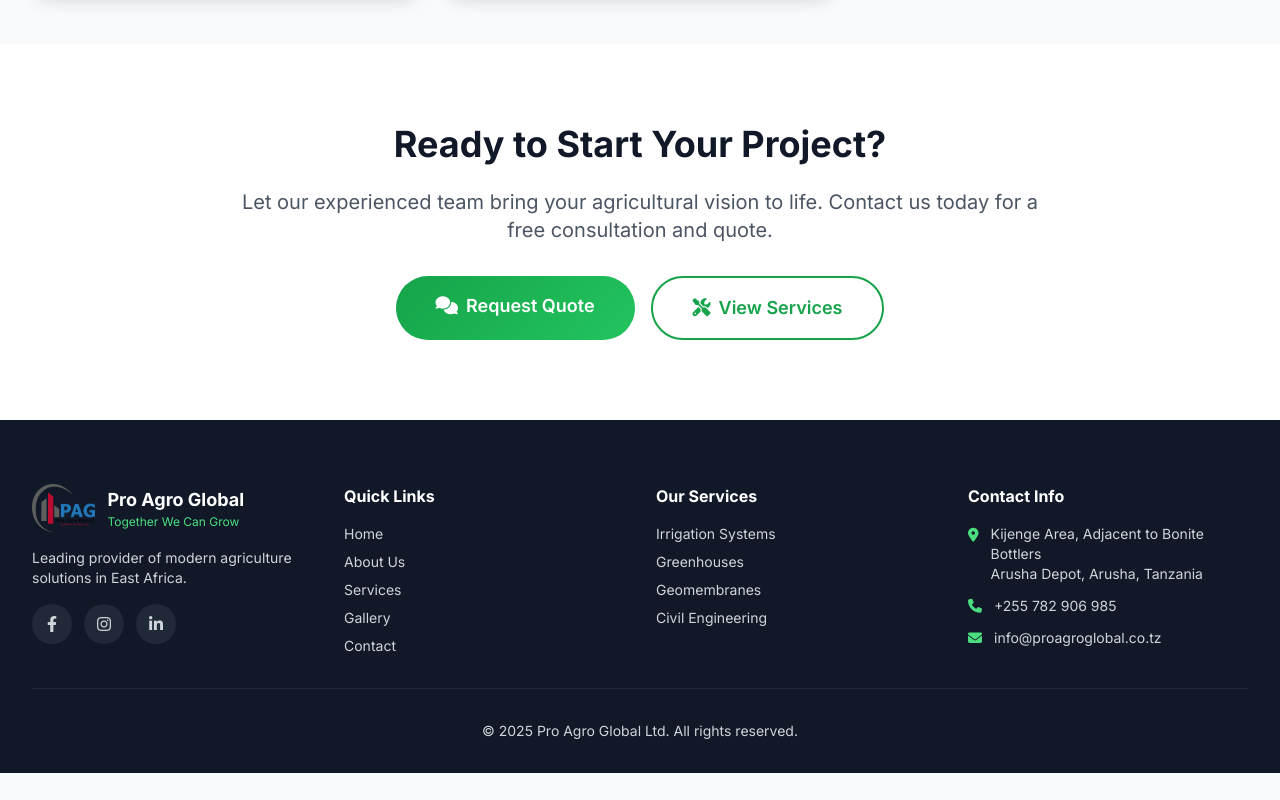
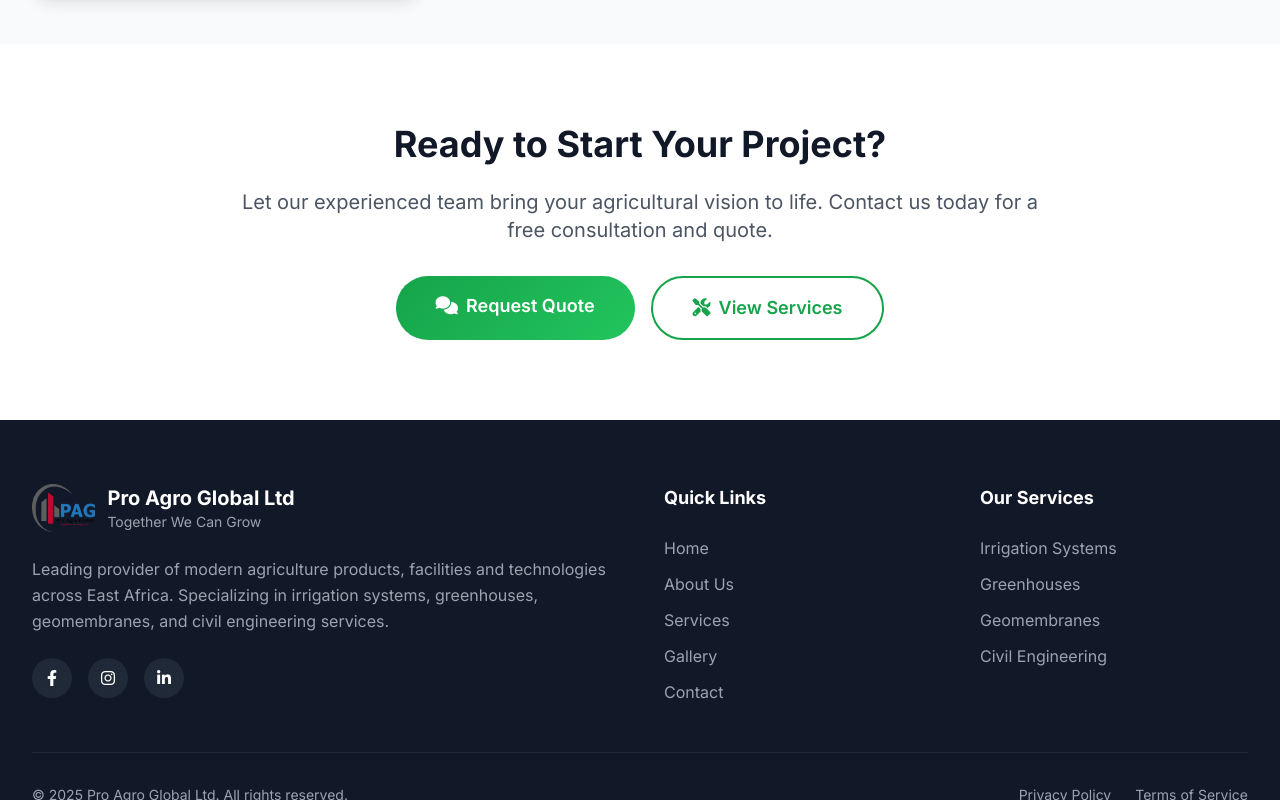
Before and after one commit to victorjudysen/proagroglobal, a plain HTML site: page pages/gallery.html in a window 1280 px wide. Shown: the part 5023-5823 px from the top of the page. Before the commit the page ends 5796 px from the top, so only its background shows below. Drawn offline with nearby package versions, Linux system fonts and the light colour scheme.

Commit message:
Oct.14: Adjustments to all pages-2.

```diff
--- a/pages/gallery.html
+++ b/pages/gallery.html
@@ -350,15 +350,6 @@
                         </div>
                     </div>
 
-                    <div class="gallery-item rounded-2xl overflow-hidden shadow-lg h-80 fade-in" data-category="geomembrane" data-image="../assets/images/IMG-20251008-WA0096.jpg" data-title="Pond Liner Project" data-description="Professional pond liner installation">
-                        <img src="../assets/images/IMG-20251008-WA0096.jpg" alt="Pond Liner Project" class="w-full h-full object-cover">
-                        <div class="gallery-overlay">
-                            <i class="fas fa-search-plus text-4xl mb-4"></i>
-                            <h3 class="text-xl font-bold">Pond Liner Project</h3>
-                            <p class="text-sm mt-2">Professional pond liner installation</p>
-                        </div>
-                    </div>
-
                     <div class="gallery-item rounded-2xl overflow-hidden shadow-lg h-80 fade-in" data-category="geomembrane" data-image="../assets/images/IMG-20251008-WA0097.jpg" data-title="Reservoir Lining" data-description="Agricultural reservoir with UV-resistant liner">
                         <img src="../assets/images/IMG-20251008-WA0097.jpg" alt="Reservoir Lining" class="w-full h-full object-cover">
                         <div class="gallery-overlay">
@@ -405,11 +396,11 @@
                         </div>
                     </div>
 
-                    <div class="gallery-item rounded-2xl overflow-hidden shadow-lg h-80 fade-in" data-category="civil" data-image="../assets/images/trenching.jpg" data-title="Trenching Services" data-description="Pipeline trenching and excavation work">
+                    <div class="gallery-item rounded-2xl overflow-hidden shadow-lg h-80 fade-in" data-category="civil" data-image="../assets/images/trenching.jpg" data-title="Trenching" data-description="Pipeline trenching and excavation work">
                         <img src="../assets/images/trenching.jpg" alt="Trenching" class="w-full h-full object-cover">
                         <div class="gallery-overlay">
                             <i class="fas fa-search-plus text-4xl mb-4"></i>
-                            <h3 class="text-xl font-bold">Trenching Services</h3>
+                            <h3 class="text-xl font-bold">Trenching</h3>
                             <p class="text-sm mt-2">Pipeline trenching and excavation work</p>
                         </div>
                     </div>
@@ -502,20 +493,25 @@
     </div>
 
     <!-- Footer -->
-    <footer class="bg-gray-900 text-gray-300 pt-16 pb-8">
+    <footer class="bg-gray-900 text-white py-16">
         <div class="max-w-7xl mx-auto px-4 sm:px-6 lg:px-8">
-            <div class="grid md:grid-cols-4 gap-8 mb-8">
-                <div>
-                    <div class="flex items-center space-x-3 mb-4">
+            <div class="grid md:grid-cols-2 lg:grid-cols-4 gap-12 mb-12">
+                <!-- Company Info -->
+                <div class="lg:col-span-2">
+                    <div class="flex items-center space-x-3 mb-6">
                         <img src="../assets/images/logo.png" alt="Pro Agro Global Logo" class="h-12 w-auto">
                         <div>
-                            <h3 class="text-white font-bold text-lg">Pro Agro Global</h3>
-                            <p class="text-xs text-agro-green-400">Together We Can Grow</p>
+                            <h3 class="text-xl font-bold">Pro Agro Global Ltd</h3>
+                            <p class="text-sm text-gray-400">Together We Can Grow</p>
                         </div>
                     </div>
-                    <p class="text-sm mb-4">Leading provider of modern agriculture solutions in East Africa.</p>
-                    <div class="flex space-x-3">
-                        <a href="https://www.facebook.com/proagroglobal" target="_blank" rel="noopener noreferrer" class="w-10 h-10 bg-gray-800 hover:bg-agro-green-600 rounded-full flex items-center justify-center transition-colors" aria-label="Facebook">
+                    <p class="text-gray-400 mb-6 leading-relaxed">
+                        Leading provider of modern agriculture products, facilities and technologies
+                        across East Africa. Specializing in irrigation systems, greenhouses,
+                        geomembranes, and civil engineering services.
+                    </p>
+                    <div class="flex space-x-4">
+                        <a href="#" target="_blank" rel="noopener noreferrer" class="w-10 h-10 bg-gray-800 hover:bg-agro-green-600 rounded-full flex items-center justify-center transition-colors" aria-label="Facebook">
                             <i class="fab fa-facebook-f"></i>
                         </a>
                         <a href="https://www.instagram.com/pro_agro_global_limited?utm_source=ig_web_button_share_sheet&igsh=dHd6ejUwcmoydTU=" target="_blank" rel="noopener noreferrer" class="w-10 h-10 bg-gray-800 hover:bg-agro-green-600 rounded-full flex items-center justify-center transition-colors" aria-label="Instagram">
@@ -527,48 +523,37 @@
                     </div>
                 </div>
 
+                <!-- Quick Links -->
                 <div>
-                    <h4 class="text-white font-bold mb-4">Quick Links</h4>
-                    <ul class="space-y-2 text-sm">
-                        <li><a href="../index.html" class="hover:text-agro-green-400 transition-colors">Home</a></li>
-                        <li><a href="about.html" class="hover:text-agro-green-400 transition-colors">About Us</a></li>
-                        <li><a href="services.html" class="hover:text-agro-green-400 transition-colors">Services</a></li>
-                        <li><a href="gallery.html" class="hover:text-agro-green-400 transition-colors">Gallery</a></li>
-                        <li><a href="contact.html" class="hover:text-agro-green-400 transition-colors">Contact</a></li>
+                    <h4 class="text-white font-bold mb-6 text-lg">Quick Links</h4>
+                    <ul class="space-y-3">
+                        <li><a href="../index.html" class="text-gray-400 hover:text-agro-green-400 transition-colors">Home</a></li>
+                        <li><a href="about.html" class="text-gray-400 hover:text-agro-green-400 transition-colors">About Us</a></li>
+                        <li><a href="services.html" class="text-gray-400 hover:text-agro-green-400 transition-colors">Services</a></li>
+                        <li><a href="gallery.html" class="text-gray-400 hover:text-agro-green-400 transition-colors">Gallery</a></li>
+                        <li><a href="contact.html" class="text-gray-400 hover:text-agro-green-400 transition-colors">Contact</a></li>
                     </ul>
                 </div>
 
+                <!-- Our Services -->
                 <div>
-                    <h4 class="text-white font-bold mb-4">Our Services</h4>
-                    <ul class="space-y-2 text-sm">
-                        <li><a href="services.html#irrigation" class="hover:text-agro-green-400 transition-colors">Irrigation Systems</a></li>
-                        <li><a href="services.html#greenhouses" class="hover:text-agro-green-400 transition-colors">Greenhouses</a></li>
-                        <li><a href="services.html#geomembranes" class="hover:text-agro-green-400 transition-colors">Geomembranes</a></li>
-                        <li><a href="services.html#civil" class="hover:text-agro-green-400 transition-colors">Civil Engineering</a></li>
-                    </ul>
-                </div>
-
-                <div>
-                    <h4 class="text-white font-bold mb-4">Contact Info</h4>
-                    <ul class="space-y-3 text-sm">
-                        <li class="flex items-start">
-                            <i class="fas fa-map-marker-alt text-agro-green-400 mt-1 mr-3"></i>
-                            <span>Kijenge Area, Adjacent to Bonite Bottlers<br>Arusha Depot, Arusha, Tanzania</span>
-                        </li>
-                        <li class="flex items-center">
-                            <i class="fas fa-phone text-agro-green-400 mr-3"></i>
-                            <a href="tel:+255782906985" class="hover:text-agro-green-400">+255 782 906 985</a>
-                        </li>
-                        <li class="flex items-center">
-                            <i class="fas fa-envelope text-agro-green-400 mr-3"></i>
-                            <a href="mailto:info@proagroglobal.co.tz" class="hover:text-agro-green-400">info@proagroglobal.co.tz</a>
-                        </li>
+                    <h4 class="text-white font-bold mb-6 text-lg">Our Services</h4>
+                    <ul class="space-y-3">
+                        <li><a href="services.html#irrigation" class="text-gray-400 hover:text-agro-green-400 transition-colors">Irrigation Systems</a></li>
+                        <li><a href="services.html#greenhouses" class="text-gray-400 hover:text-agro-green-400 transition-colors">Greenhouses</a></li>
+                        <li><a href="services.html#geomembranes" class="text-gray-400 hover:text-agro-green-400 transition-colors">Geomembranes</a></li>
+                        <li><a href="services.html#civil" class="text-gray-400 hover:text-agro-green-400 transition-colors">Civil Engineering</a></li>
                     </ul>
                 </div>
             </div>
 
-            <div class="border-t border-gray-800 pt-8 text-center text-sm">
-                <p>&copy; 2025 Pro Agro Global Ltd. All rights reserved.</p>
+            <!-- Bottom Bar -->
+            <div class="border-t border-gray-800 pt-8 flex flex-col md:flex-row justify-between items-center">
+                <p class="text-gray-400 text-sm mb-4 md:mb-0">&copy; 2025 Pro Agro Global Ltd. All rights reserved.</p>
+                <div class="flex space-x-6">
+                    <a href="#" class="text-gray-400 hover:text-agro-green-400 text-sm transition-colors">Privacy Policy</a>
+                    <a href="#" class="text-gray-400 hover:text-agro-green-400 text-sm transition-colors">Terms of Service</a>
+                </div>
             </div>
         </div>
     </footer>
```
Also changed, not shown: pages/about.html (+2 -2 lines), pages/services.html (+42 -44 lines).
